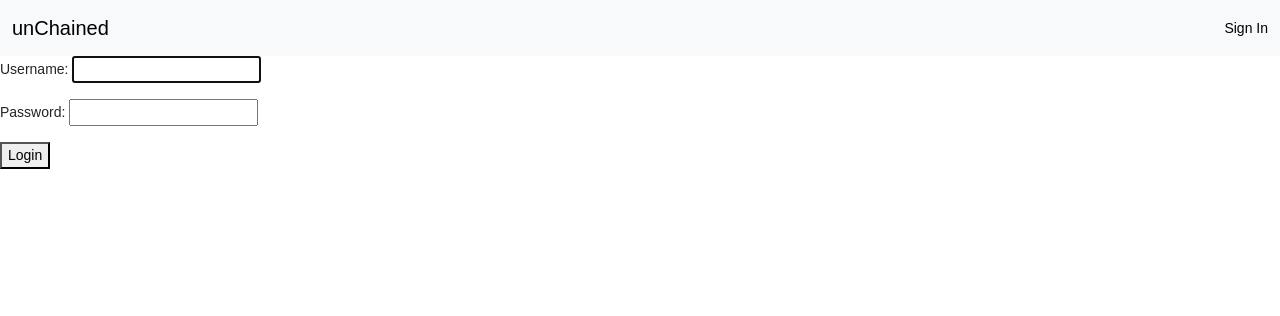
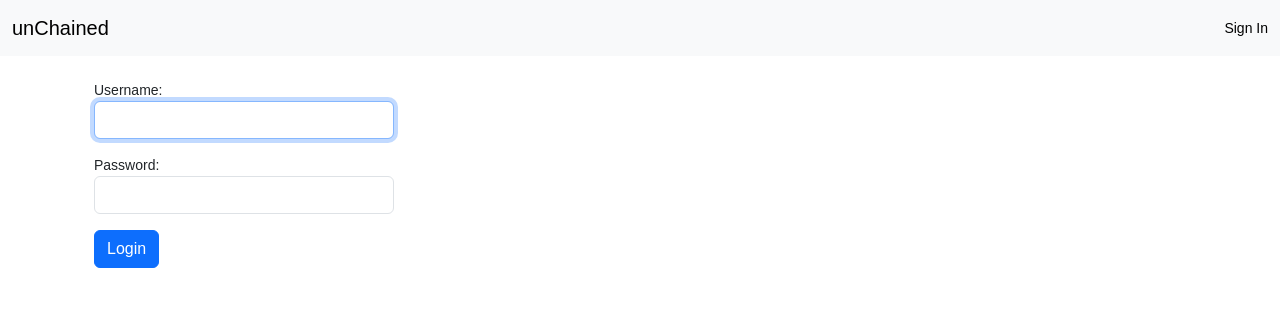
Before and after one commit to ZahraSajadi/django-bootcamp-second-project, a Django app: page /user/login/username/ in a window 1280 px wide. Shown: the top 316 px of the page. Run offline with Django 5.2, Linux system fonts and the light colour scheme.

Commit message:
[fix] login redirect, added login form with form-control class

```diff
--- a/second_project/settings.py
+++ b/second_project/settings.py
@@ -131,8 +131,8 @@ MEDIA_ROOT = os.path.join(BASE_DIR, "media")
 DEFAULT_AUTO_FIELD = "django.db.models.BigAutoField"
 
 AUTH_USER_MODEL = "users.CustomUser"
-LOGIN_URL = "users:login_with_username"
 ADMINS_GROUP_NAME = "Admins"
 TEAM_LEADERS_GROUP_NAME = "Team Leaders"
-LOGIN_REDIRECT_UR = "index"
+LOGIN_URL = "users:login_with_username"
+LOGIN_REDIRECT_URL = "index"
 LOGOUT_REDIRECT_URL = "users:login_with_username"
--- a/templates/users/login.html
+++ b/templates/users/login.html
@@ -1,7 +1,14 @@
-{% extends "_base.html" %} {% block title %}{% endblock title %} {% block body%}
-<form method="post">
+{% extends "_base.html" %}
+{% block body%}
+<div class="container p-4">
+  <div class="row">
+      <div class="col-12">
+          <form action="" method="post">
               {% csrf_token %}
-
+              {{ form.as_p }}
+              <button type="submit" class="btn btn-primary">
+                  Login
+              </button>
               {% if messages %}
               <ul class="messages">
                 {% for message in messages %}
@@ -9,8 +16,8 @@
                 {% endfor %}
               </ul>
               {% endif %}
-
-  {{ form.as_p }}
-  <button type="submit">Login</button>
           </form>
+      </div>
+  </div>
+</div>
 {% endblock body %}
--- a/users/forms.py
+++ b/users/forms.py
@@ -4,7 +4,7 @@ from django.contrib.auth import get_user_model
 from django.contrib.auth.models import Group
 from .models import Team
 from second_project.settings import TEAM_LEADERS_GROUP_NAME
-from django.contrib.auth.forms import PasswordChangeForm, UserCreationForm
+from django.contrib.auth.forms import AuthenticationForm, PasswordChangeForm, UserCreationForm
 
 User = get_user_model()
 
@@ -132,3 +132,10 @@ class PhoneLoginForm(forms.Form):
         required=True,
         widget=forms.TextInput(attrs={"class": "form-control", "placeholder": "Phone"}),
     )
+
+
+class CustomAuthenticationForm(AuthenticationForm):
+    def __init__(self, *args, **kwargs):
+        super().__init__(*args, **kwargs)
+        self.fields["username"].widget.attrs.update({"class": "form-control", "style": "width: 300px;"})
+        self.fields["password"].widget.attrs.update({"class": "form-control", "style": "width: 300px;"})
--- a/users/urls.py
+++ b/users/urls.py
@@ -13,12 +13,20 @@ from .views import (
     ProfileUpdateView,
     CustomPasswordChangeView,
 )
+from .forms import CustomAuthenticationForm
 
 app_name = "users"
 
 urlpatterns = [
     path("login/", PhoneLoginView.as_view(template_name="users/login.html"), name="login"),
-    path("login/username/", LoginView.as_view(template_name="users/login.html"), name="login_with_username"),
+    path(
+        "login/username/",
+        LoginView.as_view(
+            authentication_form=CustomAuthenticationForm,
+            template_name="users/login.html",
+        ),
+        name="login_with_username",
+    ),
     path("profile/", ProfileView.as_view(), name="profile"),
     path("profile/update/", ProfileUpdateView.as_view(), name="profile_update"),
     path(
```
Lines whose indentation alone changed are shown as unchanged.
